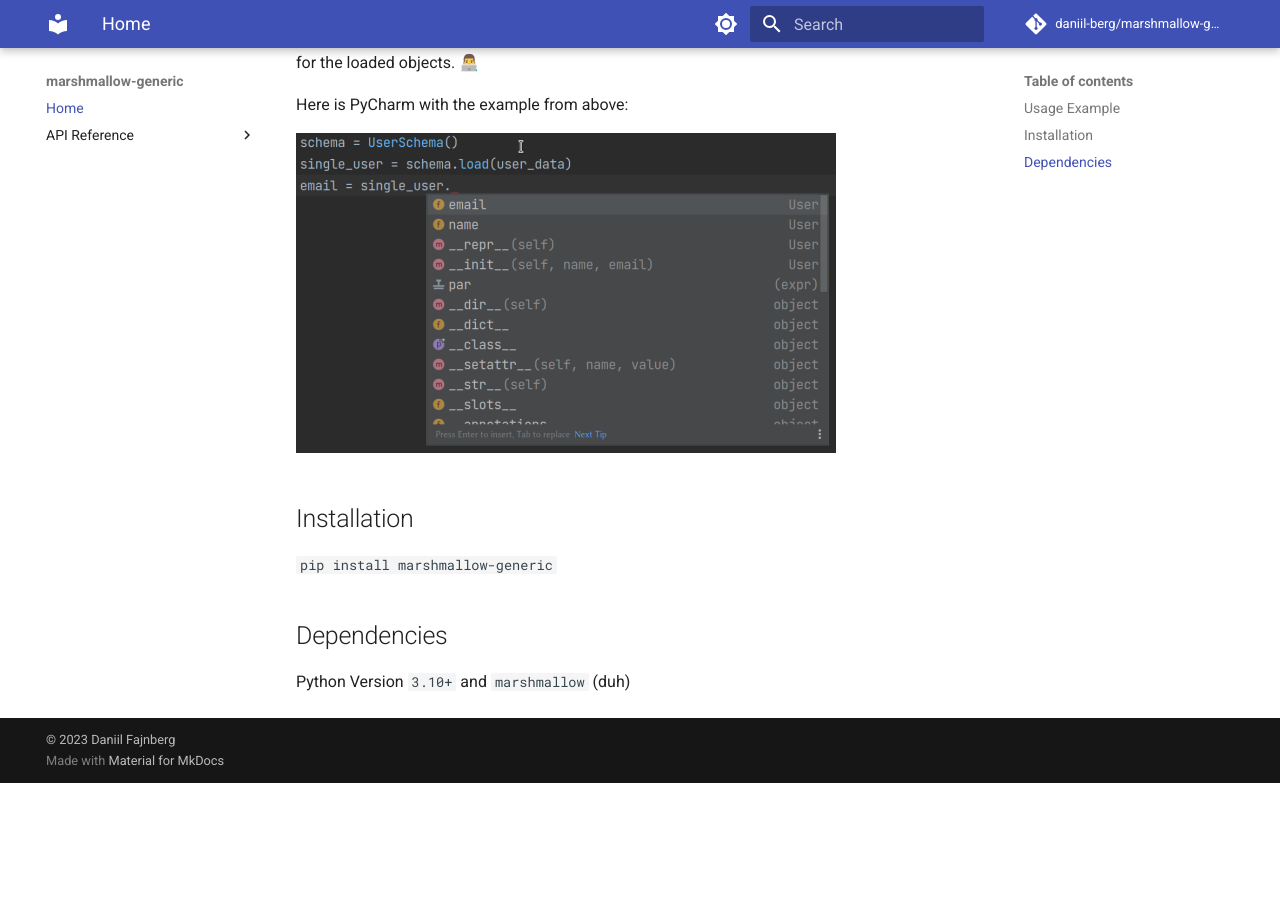
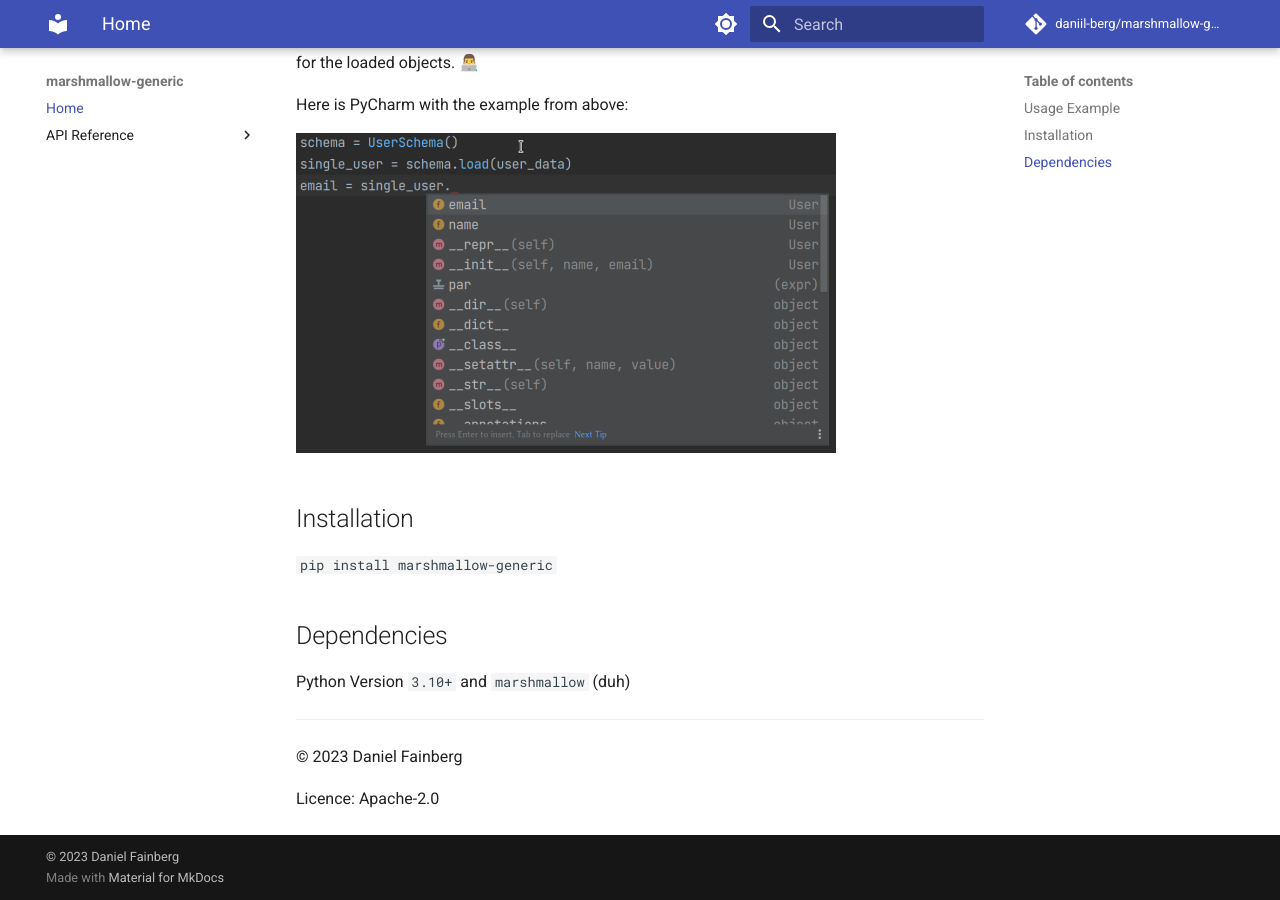
Before and after one commit to daniil-berg/marshmallow-generic, an MkDocs documentation site: the page built from docs/index.md, in a window 1280 px wide and 900 px high, scrolled down 1565 px. Built offline with MkDocs 1.6.1 and Material for MkDocs 9.7.7, drawn with Linux system fonts in a browser that asks for light colours; comment, search, counter and statistics services are not loaded; before the commit the page ends 2348 px from its top, so only the background shows below that.

Commit message:
👥 Update name and email address

```diff
--- a/docs/index.md
+++ b/docs/index.md
@@ -79,3 +79,9 @@ Here is PyCharm with the example from above:
 ## Dependencies
 
 Python Version `3.10+` and `marshmallow` (duh)
+
+---
+
+© 2023 Daniel Fainberg
+
+Licence: Apache-2.0
--- a/mkdocs.yaml
+++ b/mkdocs.yaml
@@ -1,4 +1,4 @@
-copyright: "© 2023 Daniil Fajnberg"
+copyright: "© 2023 Daniel Fainberg"
 site_name: "marshmallow-generic"
 site_description: "Generic schema with full typing support and minimal boilerplate"
 site_url: "http://daniil-berg.github.io/marshmallow-generic"
--- a/pyproject.toml
+++ b/pyproject.toml
@@ -9,10 +9,10 @@ build-backend = "setuptools.build_meta"
 name = "marshmallow-generic"
 description = "Generic schema with full typing support and minimal boilerplate"
 authors = [
-    { name = "Daniil Fajnberg", email = "mail@daniil.fajnberg.de" },
+    { name = "Daniel Fainberg", email = "mail@daniel.fainberg.net" },
 ]
 maintainers = [
-    { name = "Daniil Fajnberg", email = "mail@daniil.fajnberg.de" },
+    { name = "Daniel Fainberg", email = "mail@daniel.fainberg.net" },
 ]
 requires-python = ">=3.10, <4.0"
 keywords = [
--- a/src/marshmallow_generic/__init__.py
+++ b/src/marshmallow_generic/__init__.py
@@ -1,4 +1,4 @@
-__copyright__ = "© 2023 Daniil Fajnberg"
+__copyright__ = "© 2023 Daniel Fainberg"
 __license__ = """Apache-2.0
 
 Licensed under the Apache License, Version 2.0 (the "License");
```
